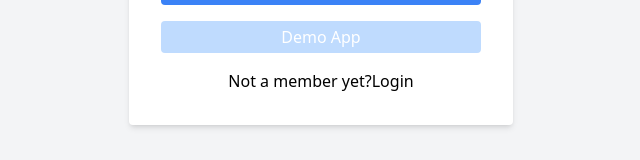
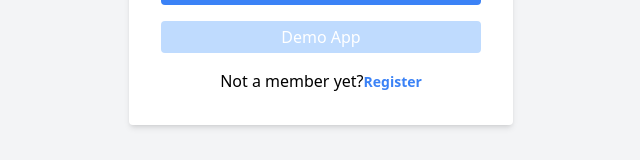
Before and after one commit to syedalirazazaidi/reacts-plays, a React (Vite) app in the folder job_app/client/: page / in a window 1280 px wide. Shown: the part 491-651 px from the top of the page, without its empty margins (319-959 px from the left). Built offline with nearby package versions, Linux system fonts and the light colour scheme.

Commit message:
enable route

```diff
--- a/job_app/client/src/modules/users/components/Login.tsx
+++ b/job_app/client/src/modules/users/components/Login.tsx
@@ -54,13 +54,13 @@ function Login() {
           <p className="text-center">
             {" "}
             Not a member yet?
-            <Link to="/dashboard">Login</Link>
-            {/* <a
+            {/* <Link to="/dashboard">Login</Link> */}
+            <a
               className="inline-block align-baseline font-bold text-sm text-blue-500 hover:text-blue-800 "
-              href="/"
+              href="/register"
             >
               Register
-            </a> */}
+            </a>
           </p>
         </form>
       </div>
```
